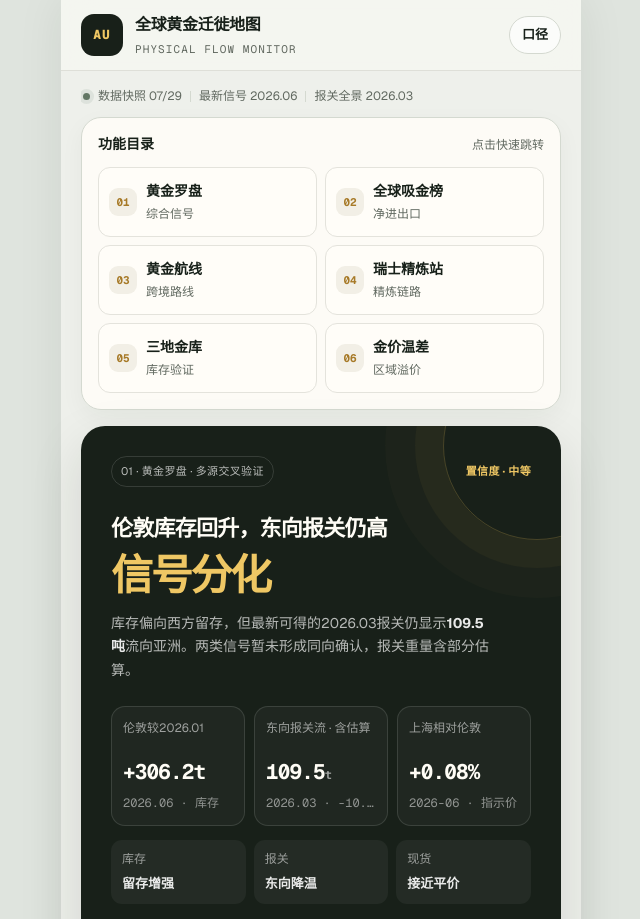
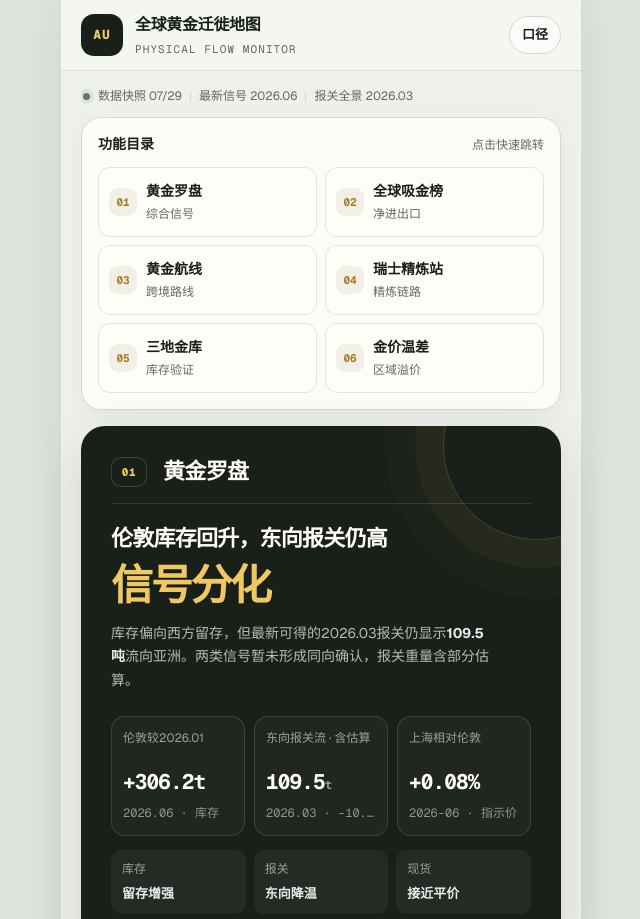
Before and after one commit to JennyChiu68/gold-migration, a Next.js app: page / in a window 1280 px wide. Shown: the top 919 px of the page, without its empty margins (319-959 px from the left). Built offline with nearby package versions, Linux system fonts and the light colour scheme.

Commit message:
Unify gold compass heading

```diff
--- a/app/globals.css
+++ b/app/globals.css
@@ -283,7 +283,6 @@ summary:focus-visible {
   content: "";
 }
 
-.hero-label,
 .section-head,
 .balance-head,
 .balance-foot,
@@ -295,30 +294,30 @@ footer {
   justify-content: space-between;
 }
 
-.hero-label {
+.hero-section-head {
   position: relative;
   z-index: 1;
-  color: rgba(255, 255, 255, 0.7);
-  font-size: 11px;
-  letter-spacing: 0.03em;
-}
-
-.hero-label span {
-  padding: 6px 9px;
-  border: 1px solid rgba(255, 255, 255, 0.13);
-  border-radius: 999px;
-}
-
-.hero-label b {
-  color: var(--gold-bright);
-  font-size: 11px;
-  font-weight: 650;
+  justify-content: flex-start;
+  gap: 12px;
+  margin: 0;
+  padding-bottom: 16px;
+  border-bottom: 1px solid var(--dark-line);
+}
+
+.hero-section-head h2 {
+  color: #fffdf6;
+  font-size: 22px;
+}
+
+.hero-chapter-index {
+  border: 1px solid rgba(242, 197, 93, 0.2);
+  background: rgba(242, 197, 93, 0.1);
 }
 
 .hero h1 {
   position: relative;
   z-index: 1;
-  margin: 27px 0 12px;
+  margin: 20px 0 12px;
   font-size: clamp(18px, 4.8vw, 22px);
   font-weight: 600;
   letter-spacing: -0.035em;
@@ -441,13 +440,6 @@ footer {
   color: rgba(255, 255, 255, 0.9);
   font-size: 13px;
   font-weight: 620;
-}
-
-.hero .hero-caveat {
-  margin-top: 14px;
-  color: rgba(255, 255, 255, 0.54);
-  font-size: 12px;
-  line-height: 1.65;
 }
 
 .section-block {
--- a/app/page.tsx
+++ b/app/page.tsx
@@ -686,10 +686,14 @@ export default function Home() {
       </nav>
 
       <section className="hero" id="gold-compass">
-        <div className="hero-label">
-          <span>01 · 黄金罗盘 · 多源交叉验证</span>
-          <b>置信度 · 中等</b>
-        </div>
+        <header className="section-head hero-section-head">
+          <span className="chapter-index hero-chapter-index" aria-hidden="true">
+            01
+          </span>
+          <div>
+            <h2>黄金罗盘</h2>
+          </div>
+        </header>
         <h1>
           伦敦库存回升，东向报关仍高
           <em>信号分化</em>
@@ -744,9 +748,6 @@ export default function Home() {
             <strong>接近平价</strong>
           </div>
         </div>
-        <p className="hero-caveat">
-          不同来源频率不同；库存变化不直接等同于跨境搬运，方向结论需由报关、库存和区域价格共同确认。
-        </p>
       </section>
 
       <DashboardSection
```
